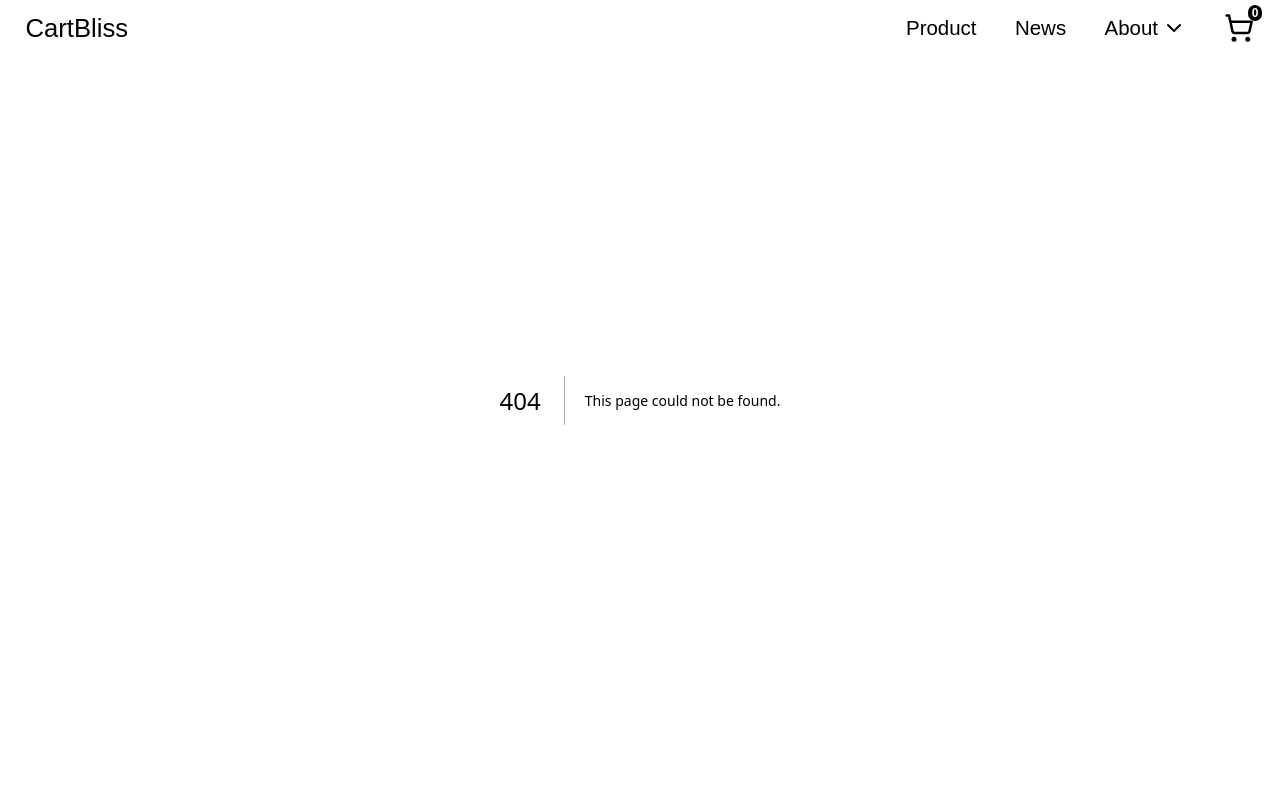
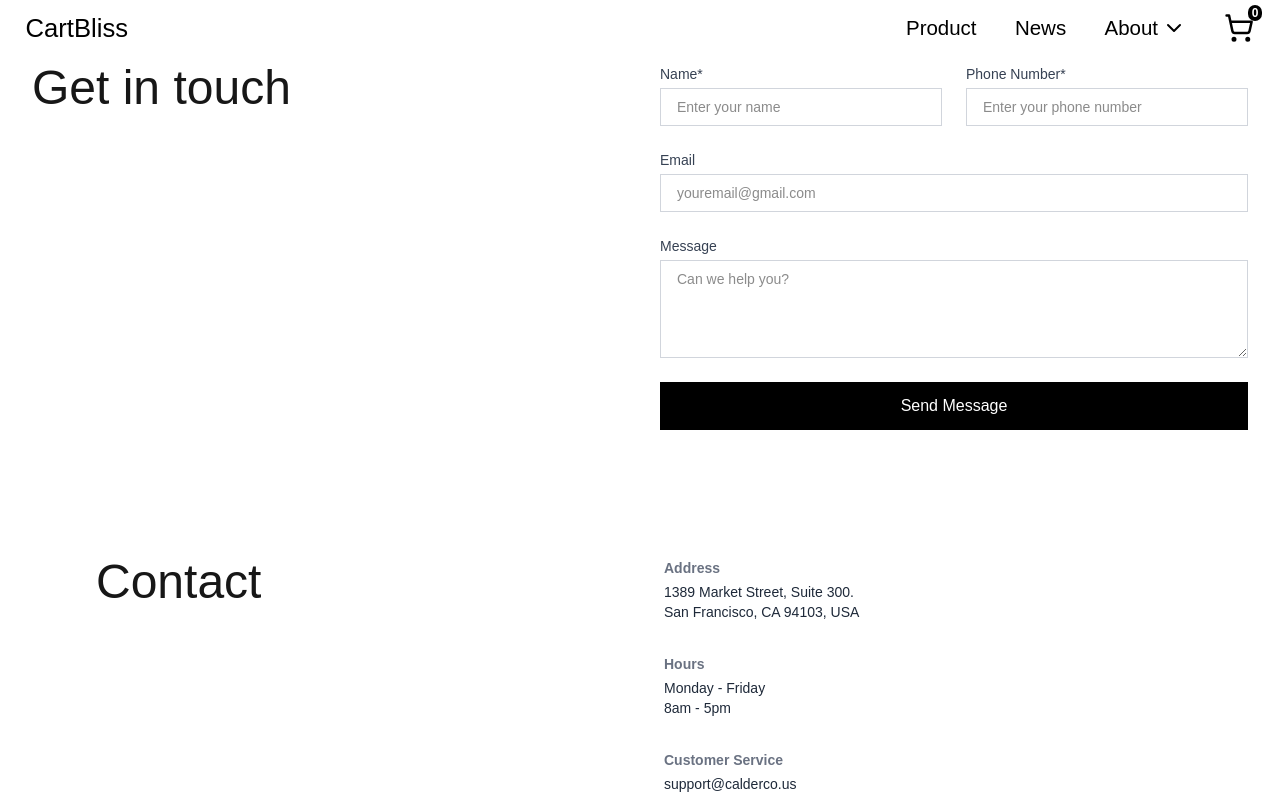
Before and after one commit to rupeeflow/cartBliss, a Next.js app: page /contact in a window 1280 px wide. Before the commit this address had no page. Shown: the top 800 px of the page. Built offline with nearby package versions, Linux system fonts and the light colour scheme.

Commit message:
famer motion added

```diff
--- /dev/null
+++ b/app/(site)/contact/page.tsx
@@ -0,0 +1,14 @@
+import ContactForm from "@/app/components/ContactForm";
+import ContactInfo from "@/app/components/ContactInfo";
+import React from "react";
+
+const ContactPage = () => {
+  return (
+    <div>
+      <ContactForm />
+      <ContactInfo />
+    </div>
+  );
+};
+
+export default ContactPage;
--- a/app/components/AboutHero.tsx
+++ b/app/components/AboutHero.tsx
@@ -1,37 +1,62 @@
-// app/about/page.tsx  (or components/AboutSection.tsx)
+// app/about/page.tsx
 "use client";
 
 import Image from "next/image";
+import { motion, useScroll, useTransform } from "motion/react";
+import { useRef } from "react";
 
 export default function AboutHero() {
+  const containerRef = useRef<HTMLDivElement>(null);
+
+  // track scroll inside the section
+  const { scrollYProgress } = useScroll({
+    target: containerRef,
+    offset: ["start end", "end start"], // start when it enters viewport, end when it leaves
+  });
+
+  // Parallax transforms
+  const yImage = useTransform(scrollYProgress, [0, 1], ["0%", "60%"]);
+  const yText = useTransform(scrollYProgress, [0, 1], ["0%", "-60%"]);
+
+  const scaleImage = useTransform(scrollYProgress, [0, 1], [0.5, 2]);
+
   return (
-    <section className="w-full bg-white ">
+    <section ref={containerRef} className="w-full bg-white overflow-hidden">
       {/* Top section: image + text */}
       <div className="relative w-full h-[68vw] bg-white">
-        <div className="absolute bg-white left-[24%] top-[15%] z-5 w-[40vw] h-[55vw] overflow-hidden">
+        {/* Image with parallax */}
+        <motion.div
+          style={{ y: yImage }}
+          className="absolute bg-white left-[24%]  z-5 w-[40vw] h-[55vw] overflow-hidden"
+        >
           <Image
             src="/images/aboutTop.avif"
             alt="Built for Men Who Move Forward"
             fill
-            className="object-cover w-full h-full "
+            className="object-cover w-full h-full"
           />
-        </div>
-        <div className="flex flex-col md:flex-row justify-between absolute top-[20%] z-10 w-full px-[4vw] gap-12 bg-black mix-blend-difference">
-          <h2 className="w-[40%] h-[30vw] items-start text-4xl sm:text-5xl text-white leading-tight ">
+        </motion.div>
+
+        {/* Text with parallax */}
+        <motion.div
+          style={{ y: yText }}
+          className="flex flex-col md:flex-row justify-between absolute top-[30%] z-10 w-full px-[4vw] gap-12 bg-black mix-blend-difference"
+        >
+          <h2 className="w-full md:w-[40%] h-[30vw] items-start text-4xl md:text-[4vw] text-white leading-tight">
             Built for Men Who Move Forward
           </h2>
-          <div className="flex flex-col justify-end h-[30vw] w-[50%] font-medium space-y-4 ">
-            <p className=" text-white text-md md:text-[1.6vw]  sm:text-base leading-tight">
-              Implycode was founded with a simple belief — that modern menswear
+          <div className="flex flex-col justify-end h-[30vw] w-full md:w-[50%] font-medium space-y-4">
+            <p className="text-white text-md md:text-[1.6vw] sm:text-base leading-tight">
+              CartBliss was founded with a simple belief — that modern menswear
               should be effortless, versatile, and quietly powerful.
             </p>
-            <p className="text-white text-md md:text-[1.6vw]  sm:text-base leading-tight">
+            <p className="text-white text-md md:text-[1.6vw] sm:text-base leading-tight">
               We design essential pieces for the everyday man: clean
               silhouettes, quality materials, and perfect fits. No trends. Just
               timeless utility.
             </p>
           </div>
-        </div>
+        </motion.div>
       </div>
 
       {/* Middle section: Mission statement */}
@@ -44,14 +69,17 @@ export default function AboutHero() {
 
       {/* Bottom section: small image */}
       <div className="flex justify-center h-[30vw] w-full mt-10">
-        <div className="relative w-64 h-64  overflow-hidden">
+        <motion.div
+          style={{ scale: scaleImage }}
+          className="relative w-64 h-64 overflow-hidden"
+        >
           <Image
             src="/images/about2.avif"
             alt="Men style"
             fill
             className="object-cover"
           />
-        </div>
+        </motion.div>
       </div>
     </section>
   );
--- a/app/components/AboutSocials.tsx
+++ b/app/components/AboutSocials.tsx
@@ -24,14 +24,23 @@ export default function AboutSocial() {
           {socialImages.map((item, idx) => (
             <div
               key={idx}
-              className="relative w-full cursor-pointer  h-42 md:h-[22vw] rounded-sm overflow-hidden"
+              className="relative group w-full cursor-pointer  h-42 md:h-[22vw] rounded-sm overflow-hidden"
             >
               <Image
                 src={item.src}
                 alt={item.alt}
                 fill
-                className="object-cover hover:scale-110 transition-transform duration-500"
+                className="object-cover group-hover:scale-110 transition-transform duration-500"
               />
+              <div className="absolute flex items-center justify-center bg-black opacity-0 object-cover w-full h-full group-hover:opacity-[0.5] duration-300 ease-in-out">
+                <Image
+                  src="/images/insta.svg"
+                  alt="Instagram logo"
+                  height={40}
+                  width={40}
+                  className="opacity-0 group-hover:opacity-100"
+                />{" "}
+              </div>
             </div>
           ))}
         </div>
--- /dev/null
+++ b/app/components/ContactForm.tsx
@@ -0,0 +1,92 @@
+// components/SupportForm.tsx
+"use client";
+
+export default function ContactForm() {
+  return (
+    <section className="w-full bg-white py-16">
+      <div className="max-w-7xl mx-auto px-4 sm:px-6 lg:px-8 grid grid-cols-1 md:grid-cols-2 gap-10 items-start">
+        {/* Left Side - Heading */}
+        <div>
+          <h2 className="text-4xl sm:text-5xl font-medium">Get in touch</h2>
+        </div>
+
+        {/* Right Side - Form */}
+        <form className="space-y-6 w-full">
+          {/* Name + Phone */}
+          <div className="grid grid-cols-1 sm:grid-cols-2 gap-6">
+            <div>
+              <label
+                htmlFor="name"
+                className="block text-sm font-medium text-gray-700"
+              >
+                Name*
+              </label>
+              <input
+                type="text"
+                id="name"
+                placeholder="Enter your name"
+                required
+                className="mt-1 block w-full border border-gray-300 px-4 py-2 text-sm focus:ring-2 focus:ring-black focus:outline-none"
+              />
+            </div>
+            <div>
+              <label
+                htmlFor="phone"
+                className="block text-sm font-medium text-gray-700"
+              >
+                Phone Number*
+              </label>
+              <input
+                type="tel"
+                id="phone"
+                placeholder="Enter your phone number"
+                required
+                className="mt-1 block w-full border border-gray-300 px-4 py-2 text-sm focus:ring-2 focus:ring-black focus:outline-none"
+              />
+            </div>
+          </div>
+
+          {/* Email */}
+          <div>
+            <label
+              htmlFor="email"
+              className="block text-sm font-medium text-gray-700"
+            >
+              Email
+            </label>
+            <input
+              type="email"
+              id="email"
+              placeholder="youremail@gmail.com"
+              className="mt-1 block w-full border border-gray-300 px-4 py-2 text-sm focus:ring-2 focus:ring-black focus:outline-none"
+            />
+          </div>
+
+          {/* Message */}
+          <div>
+            <label
+              htmlFor="message"
+              className="block text-sm font-medium text-gray-700"
+            >
+              Message
+            </label>
+            <textarea
+              id="message"
+              rows={4}
+              placeholder="Can we help you?"
+              className="mt-1 block w-full border border-gray-300 px-4 py-2 text-sm focus:ring-2 focus:ring-black focus:outline-none"
+            ></textarea>
+          </div>
+
+          {/* Submit Button */}
+          <button
+            type="submit"
+            className="w-full bg-black text-white py-3 font-medium hover:bg-gray-900 transition"
+          >
+            Send Message
+          </button>
+        </form>
+      </div>
+    </section>
+  );
+}
--- /dev/null
+++ b/app/components/ContactInfo.tsx
@@ -0,0 +1,58 @@
+// components/ContactInfo.tsx
+"use client";
+
+export default function ContactInfo() {
+  return (
+    <section className="w-full bg-white py-16">
+      <div className="max-w-6xl mx-auto px-4 sm:px-6 lg:px-8 grid grid-cols-1 md:grid-cols-2 gap-12">
+        {/* Left Side - Heading */}
+        <div>
+          <h2 className="text-4xl sm:text-5xl font-medium">Contact</h2>
+        </div>
+
+        {/* Right Side - Info */}
+        <div className="space-y-8 text-gray-800">
+          {/* Address */}
+          <div>
+            <h3 className="text-sm font-semibold text-gray-500">Address</h3>
+            <p className="mt-1 text-sm">
+              1389 Market Street, Suite 300. <br />
+              San Francisco, CA 94103, USA
+            </p>
+          </div>
+
+          {/* Hours */}
+          <div>
+            <h3 className="text-sm font-semibold text-gray-500">Hours</h3>
+            <p className="mt-1 text-sm">
+              Monday - Friday <br />
+              8am - 5pm
+            </p>
+          </div>
+
+          {/* Customer Service */}
+          <div>
+            <h3 className="text-sm font-semibold text-gray-500">
+              Customer Service
+            </h3>
+            <p className="mt-1 text-sm">
+              <a href="mailto:support@calderco.us" className="hover:text-black">
+                support@calderco.us
+              </a>
+            </p>
+          </div>
+
+          {/* Hotline */}
+          <div>
+            <h3 className="text-sm font-semibold text-gray-500">Hotline</h3>
+            <p className="mt-1 text-sm">
+              <a href="tel:+14155550199" className="hover:text-black">
+                +1 (415) 555-0199
+              </a>
+            </p>
+          </div>
+        </div>
+      </div>
+    </section>
+  );
+}
```
Also changed, not shown: public/images/insta.svg (added).
